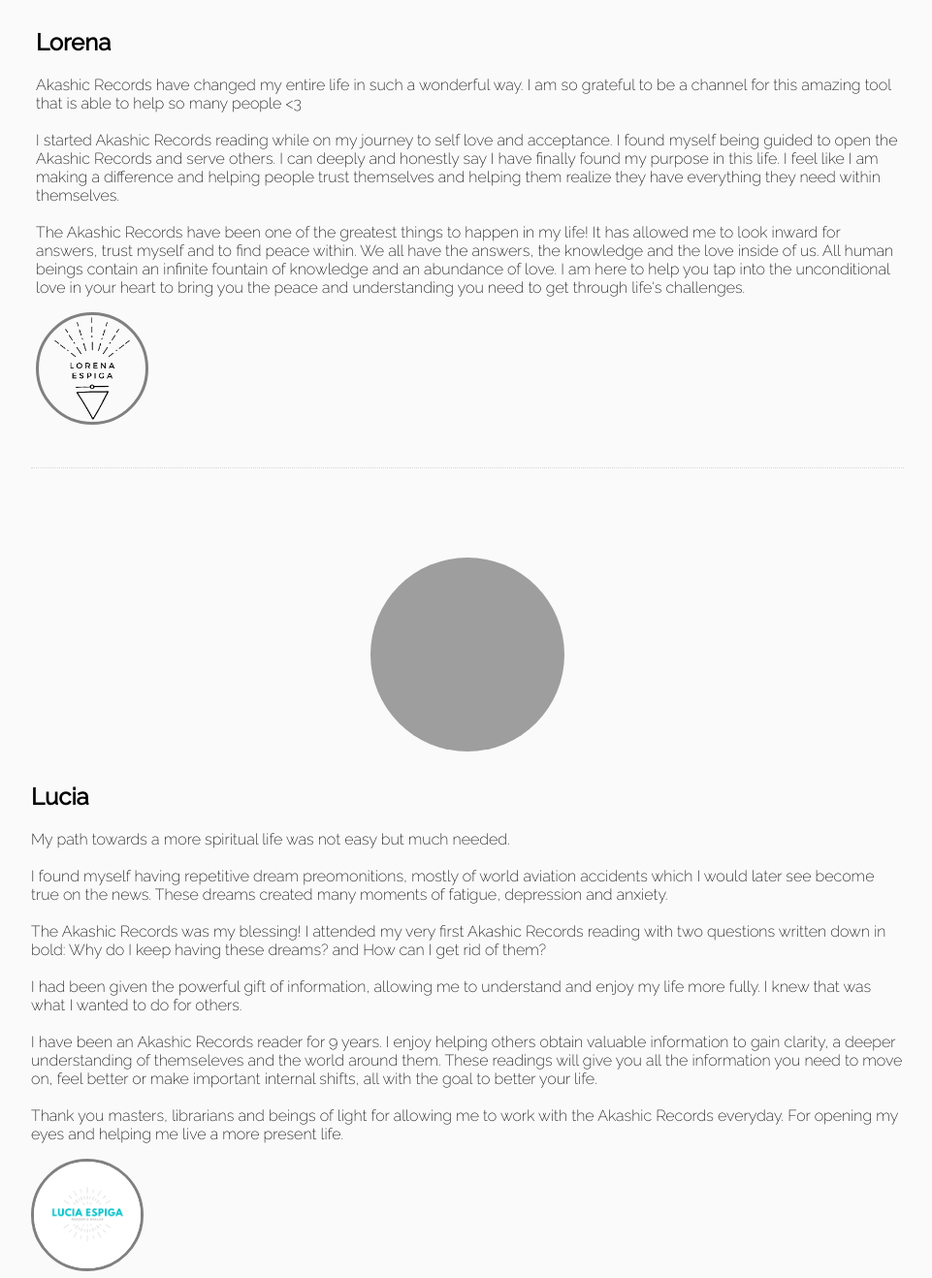
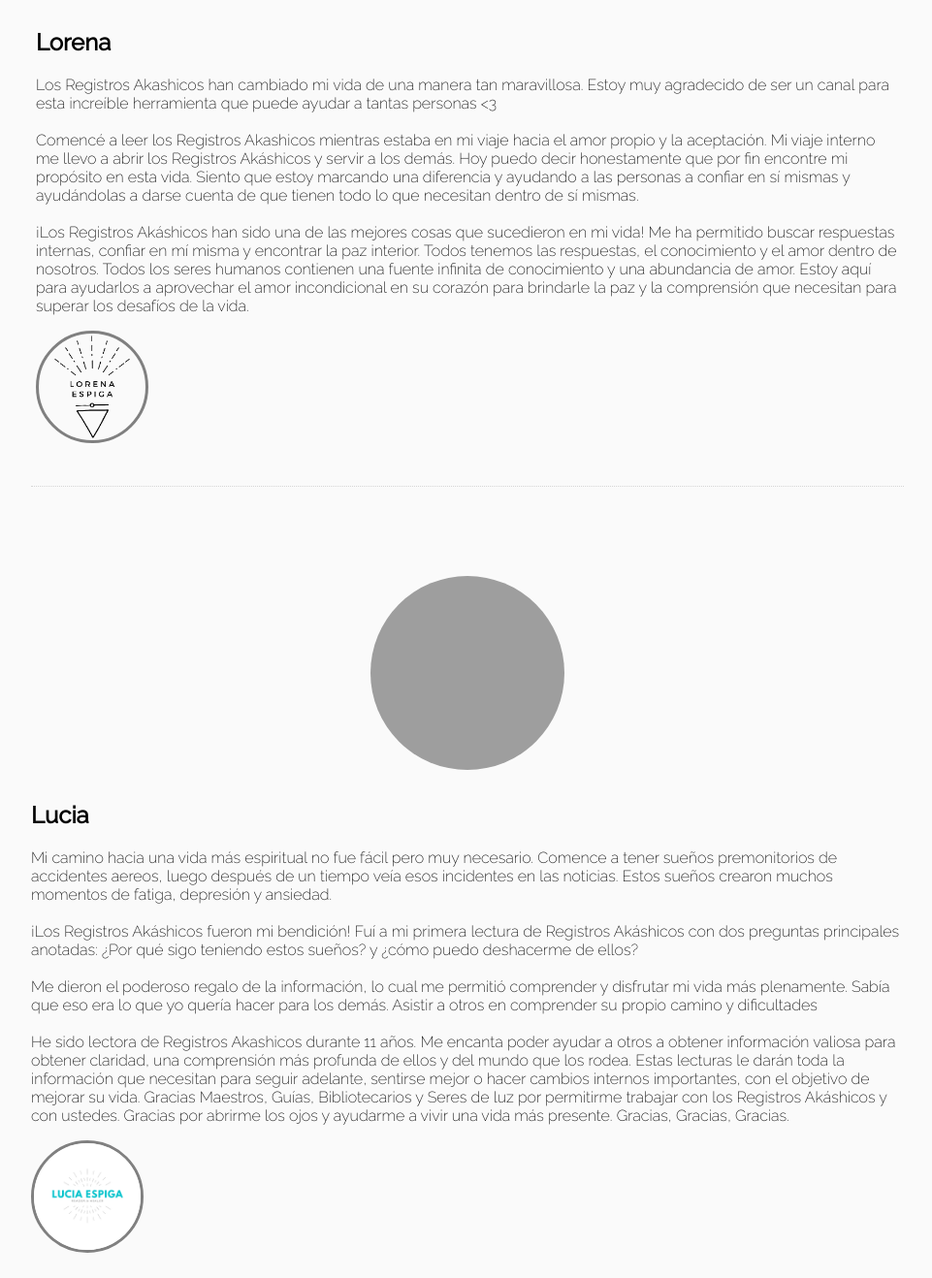
Before and after one commit to LuciaES/EAP, a plain HTML site: page index.html in a window 1280 px wide. Shown: the part 1007-2325 px from the top of the page at 97% size, without its empty margins (158-1119 px from the left). Drawn offline with Linux system fonts and the light colour scheme; grey boxes are pictures that could not be loaded.

Commit message:
index changes and adds

```diff
--- a/index.html
+++ b/index.html
@@ -67,8 +67,8 @@ BOTTOM PART OF LOGO: #e9e7e3 -->
 <div class="wrap">
     <img class="me" src="Lore.png">
     <h1>Lorena</h1>
-    <p>Akashic Records have changed my entire life in such a wonderful way. I am so grateful to be a channel for this amazing tool that is able to help so many people <3<br><br>I started Akashic Records reading while on my journey to self love and acceptance. I found myself being guided to open the Akashic Records and serve others. I can deeply and honestly say I have finally found my purpose in this life. I feel like I am making a difference and helping people trust themselves and helping them realize they have everything they need within themselves.<br><br>
-    The Akashic Records have been one of the greatest things to happen in my life! It has allowed me to look inward for answers, trust myself and to find peace within. We all have the answers, the knowledge and the love inside of us. All human beings contain an infinite fountain of knowledge and an abundance of love. I am here to help you tap into the unconditional love in your heart to bring you the peace and understanding you need to get through life's challenges.</p>
+    <p>Los Registros Akashicos han cambiado mi vida de una manera tan maravillosa. Estoy muy agradecido de ser un canal para esta increíble herramienta que puede ayudar a tantas personas <3 <br> <br> Comencé a leer los Registros Akashicos mientras estaba en mi viaje hacia el amor propio y la aceptación. Mi viaje interno me llevo a abrir los Registros Akáshicos y servir a los demás. Hoy puedo decir honestamente que por fin encontre mi propósito en esta vida. Siento que estoy marcando una diferencia y ayudando a las personas a confiar en sí mismas y ayudándolas a darse cuenta de que tienen todo lo que necesitan dentro de sí mismas. <br> <br>
+    ¡Los Registros Akáshicos han sido una de las mejores cosas que sucedieron en mi vida! Me ha permitido buscar respuestas internas, confiar en mí misma y encontrar la paz interior. Todos tenemos las respuestas, el conocimiento y el amor dentro de nosotros. Todos los seres humanos contienen una fuente infinita de conocimiento y una abundancia de amor. Estoy aquí para ayudarlos a aprovechar el amor incondicional en su corazón para brindarle la paz y la comprensión que necesitan para superar los desafíos de la vida.</p>
   <a href="http://www.lorenaespiga.com"><img src="LogoLo.png" style=" border-radius: 50%;width:110px; height:110px; border-style:solid; border-color:grey;" title="Lorena Logo" alt="Lorena Logo"></a>
 </section>
 </div>
@@ -77,8 +77,8 @@ BOTTOM PART OF LOGO: #e9e7e3 -->
   <section>
     <img class="me" src="LuLu.png">
     <h1>Lucia</h1>
-    <p>My path towards a more spiritual life was not easy but much needed.<br><br>I found myself having repetitive dream preomonitions, mostly of world aviation accidents which I would later see become true on the news. These dreams created many moments of fatigue, depression and anxiety.<br><br>
-    The Akashic Records was my blessing! I attended my very first Akashic Records reading with two questions written down in bold: Why do I keep having these dreams? and How can I get rid of them?<br><br>I had been given the powerful gift of information, allowing me to understand and enjoy my life more fully. I knew that was what I wanted to do for others.<br><br>I have been an Akashic Records reader for 9 years. I enjoy helping others obtain valuable information to gain clarity, a deeper understanding of themseleves and the world around them. These readings will give you all the information you need to move on, feel better or make important internal shifts, all with the goal to better your life.<br><br>Thank you masters, librarians and beings of light for allowing me to work with the Akashic Records everyday. For opening my eyes and helping me live a more present life.</p>
+    <p>Mi camino hacia una vida más espiritual no fue fácil pero muy necesario. Comence a tener sueños premonitorios de accidentes aereos, luego después de un tiempo veía esos incidentes en las noticias. Estos sueños crearon muchos momentos de fatiga, depresión y ansiedad.<br><br>
+    ¡Los Registros Akáshicos fueron mi bendición! Fuí a mi primera lectura de Registros Akáshicos con dos preguntas principales anotadas: ¿Por qué sigo teniendo estos sueños? y ¿cómo puedo deshacerme de ellos?<br><br> Me dieron el poderoso regalo de la información, lo cual me permitió comprender y disfrutar mi vida más plenamente. Sabía que eso era lo que yo quería hacer para los demás. Asistir a otros en comprender su propio camino y dificultades<br><br>He sido lectora de Registros Akashicos durante 11 años. Me encanta poder ayudar a otros a obtener información valiosa para obtener claridad, una comprensión más profunda de ellos y del mundo que los rodea. Estas lecturas le darán toda la información que necesitan para seguir adelante, sentirse mejor o hacer cambios internos importantes, con el objetivo de mejorar su vida. Gracias Maestros, Guías, Bibliotecarios y Seres de luz por permitirme trabajar con los Registros Akáshicos y con ustedes. Gracias por abrirme los ojos y ayudarme a vivir una vida más presente. Gracias, Gracias, Gracias.</p>
     <a href="http://www.luciaespiga.com"><img src="LuLogo.png" style="border-radius: 50%;width:110px; height:110px; border-style:solid; border-color:grey;" title="Lucia Logo" alt="Lucia Logo"></a>
 </section>
 </div>
```
